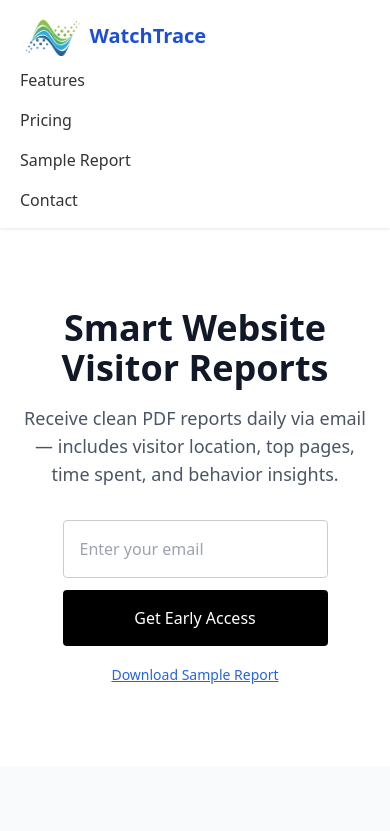
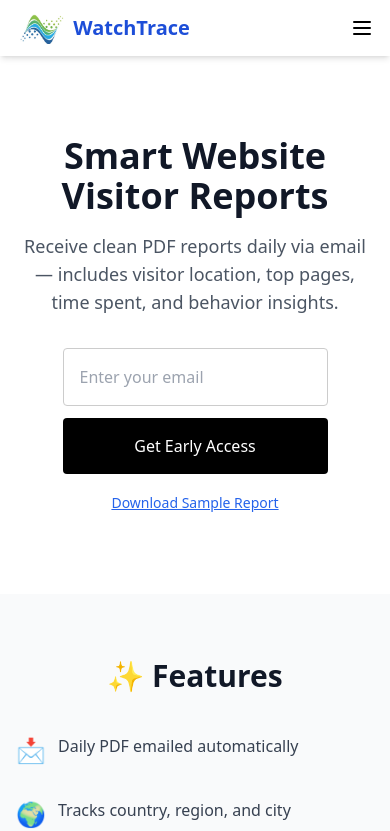
Before and after one commit to cody863/watchtrace-working-site, a React (Vite) app: page / in a window 390 px wide. Shown: the top 831 px of the page. Built offline with nearby package versions, Linux system fonts and the light colour scheme.

Commit message:
mobile version clean

```diff
--- a/src/App.jsx
+++ b/src/App.jsx
@@ -1,26 +1,44 @@
-import React from "react";
+import React, { useState } from "react";
 import "./assets/email-signup.css";
 
 export default function App() {
+  const [isMobileMenuOpen, setIsMobileMenuOpen] = useState(false);
+
   return (
     <div className="font-sans">
       {/* Header */}
-      <header className="site-header">
-        <div className="container">
-          <div className="logo">
-            <img src="/logo.png" alt="WatchTrace Logo" />
-            <span className="logo-text">WatchTrace</span>
-          </div>
-          <nav className="main-nav">
-            <ul>
-              <li><a href="#features">Features</a></li>
-              <li><a href="#pricing">Pricing</a></li>
-              <li><a href="#sample">Sample Report</a></li>
-              <li><a href="#contact">Contact</a></li>
-            </ul>
-          </nav>
+      <header className="flex justify-between items-center px-4 py-3 shadow-md bg-white sticky top-0 z-50">
+        {/* LOGO + BRAND */}
+        <div className="flex items-center space-x-2">
+          <img src="/logo.png" alt="WatchTrace Logo" className="h-8" />
+          <span className="text-xl font-bold text-blue-700">WatchTrace</span>
         </div>
+
+        {/* DESKTOP NAV */}
+        <nav className="hidden md:flex space-x-6 font-medium">
+          <a href="#features" className="hover:text-blue-600">Features</a>
+          <a href="#pricing" className="hover:text-blue-600">Pricing</a>
+          <a href="#contact" className="hover:text-blue-600">Contact</a>
+        </nav>
+
+        {/* MOBILE MENU BUTTON */}
+        <button
+          onClick={() => setIsMobileMenuOpen(!isMobileMenuOpen)}
+          className="md:hidden focus:outline-none"
+        >
+          <svg className="h-6 w-6" fill="none" stroke="currentColor" viewBox="0 0 24 24">
+            <path strokeLinecap="round" strokeLinejoin="round" strokeWidth="2"
+              d="M4 6h16M4 12h16M4 18h16"/>
+          </svg>
+        </button>
       </header>
+
+      {/* MOBILE MENU */}
+      <nav className={`${isMobileMenuOpen ? 'flex' : 'hidden'} flex-col space-y-4 px-4 py-4 bg-white shadow-md md:hidden`}>
+        <a href="#features" className="block text-lg">Features</a>
+        <a href="#pricing" className="block text-lg">Pricing</a>
+        <a href="#contact" className="block text-lg">Contact</a>
+      </nav>
 
       {/* Hero Section */}
       <section className="text-center py-20 px-4 bg-white">
```
